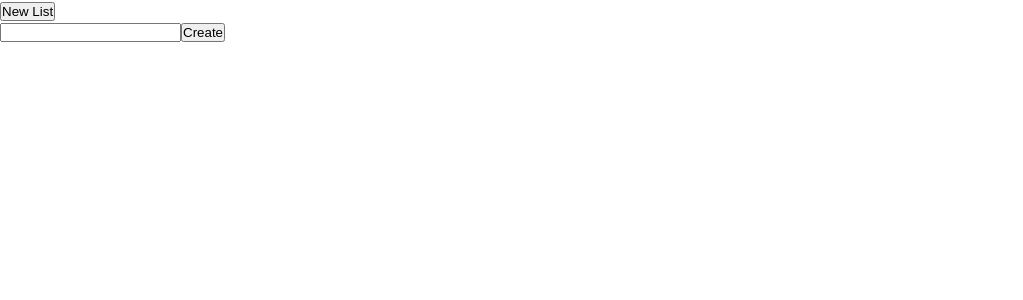
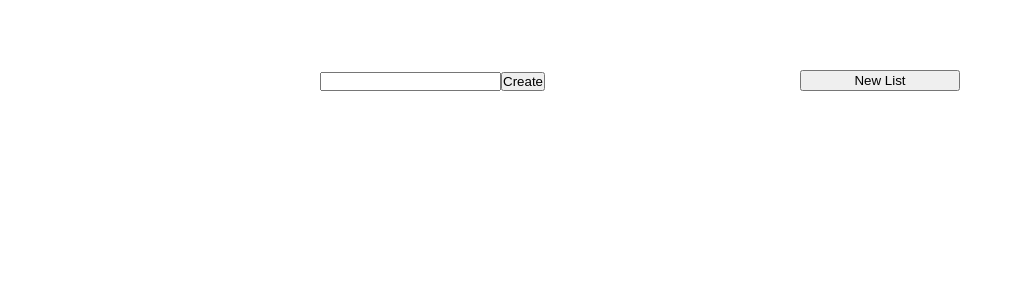
Before and after one commit to aelt95/todo-app, a React (Create React App) app in the folder todo-app/: page / in a window 1280 px wide. Both pictures are taken after a click on the button "New List". Shown: the top 300 px of the page, without its empty margins (0-1023 px from the left). Built offline with nearby package versions, Linux system fonts and the light colour scheme.

Commit message:
Create new branch and Todolist.css

```diff
--- /dev/null
+++ b/todo-app/src/Styles/TodoList/TodoList.css
@@ -0,0 +1,17 @@
+.container {
+  width: 50%;
+  margin: auto;
+  display: grid;
+  grid-template-columns: 3fr 1fr;
+  grid-template-rows: auto;
+}
+
+.btn__new-list {
+}
+
+.main {
+}
+
+.header {
+  display: flex;
+}
--- a/todo-app/src/components/TodoList/TodoList.js
+++ b/todo-app/src/components/TodoList/TodoList.js
@@ -1,6 +1,7 @@
 import { useState } from "react";
 import ListItem from "../ListItem/ListItem";
 import Form from "../Shared/Form";
+import "../../Styles/TodoList/TodoList.css";
 
 const TodoList = () => {
   const [hasListName, setHasListName] = useState(false);
@@ -24,7 +25,7 @@ const TodoList = () => {
   };
 
   return (
-    <>
+    <div className="main">
       {!hasListName ? (
         <Form
           handler={listNameHandler}
@@ -33,12 +34,10 @@ const TodoList = () => {
         />
       ) : (
         <div>
-          <div>
+          <div className="header">
             <h1>{listName}</h1>
             <button onClick={editListNameHandler}>Edit</button>
           </div>
-          <br />
-          <h3>Todo Items:</h3>
           <Form
             handler={addTodoHandler}
             value={todoItem}
@@ -53,7 +52,7 @@ const TodoList = () => {
           })}
         </div>
       )}
-    </>
+    </div>
   );
 };
 
--- a/todo-app/src/components/TodoList/TodoLists.js
+++ b/todo-app/src/components/TodoList/TodoLists.js
@@ -1,5 +1,6 @@
 import { useState } from "react";
 import TodoList from "./TodoList";
+import "../../Styles/TodoList/TodoList.css";
 
 const TodoLists = () => {
   const [todoListStore, setTodoListStore] = useState([]);
@@ -9,8 +10,7 @@ const TodoLists = () => {
   };
 
   return (
-    <>
-      <button onClick={newListHandler}>New List</button>
+    <div className="container">
       {todoListStore.map((list, index) => {
         return (
           <div key={index}>
@@ -18,7 +18,10 @@ const TodoLists = () => {
           </div>
         );
       })}
-    </>
+      <button className="btn__new-list" onClick={newListHandler}>
+        New List
+      </button>
+    </div>
   );
 };
 
--- a/todo-app/src/index.css
+++ b/todo-app/src/index.css
@@ -1,3 +1,5 @@
+@import url("https://fonts.googleapis.com/css2?family=Roboto:wght@500;700;900&display=swap");
+
 * {
   margin: 0;
   padding: 0;
@@ -10,6 +12,9 @@ body {
     sans-serif;
   -webkit-font-smoothing: antialiased;
   -moz-osx-font-smoothing: grayscale;
+
+  margin-top: 70px;
+  width: auto;
 }
 
 code {
```
